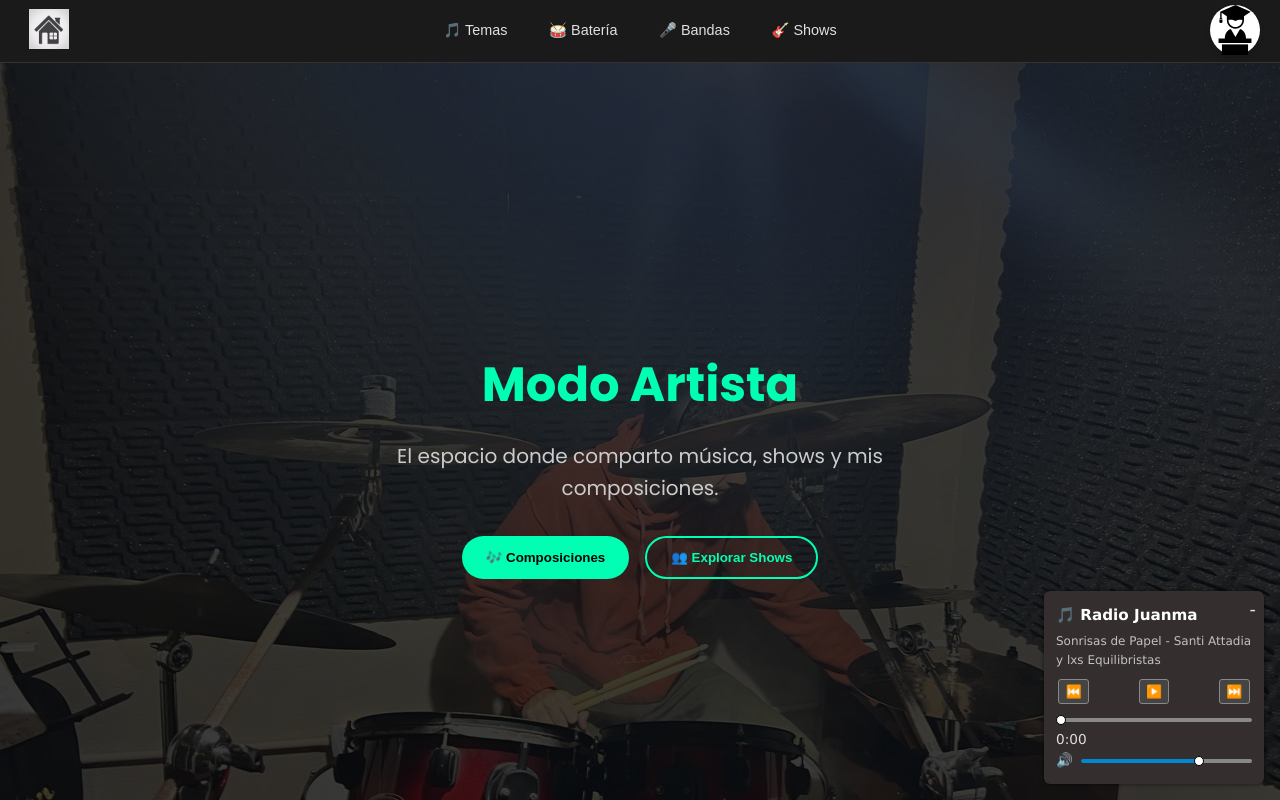
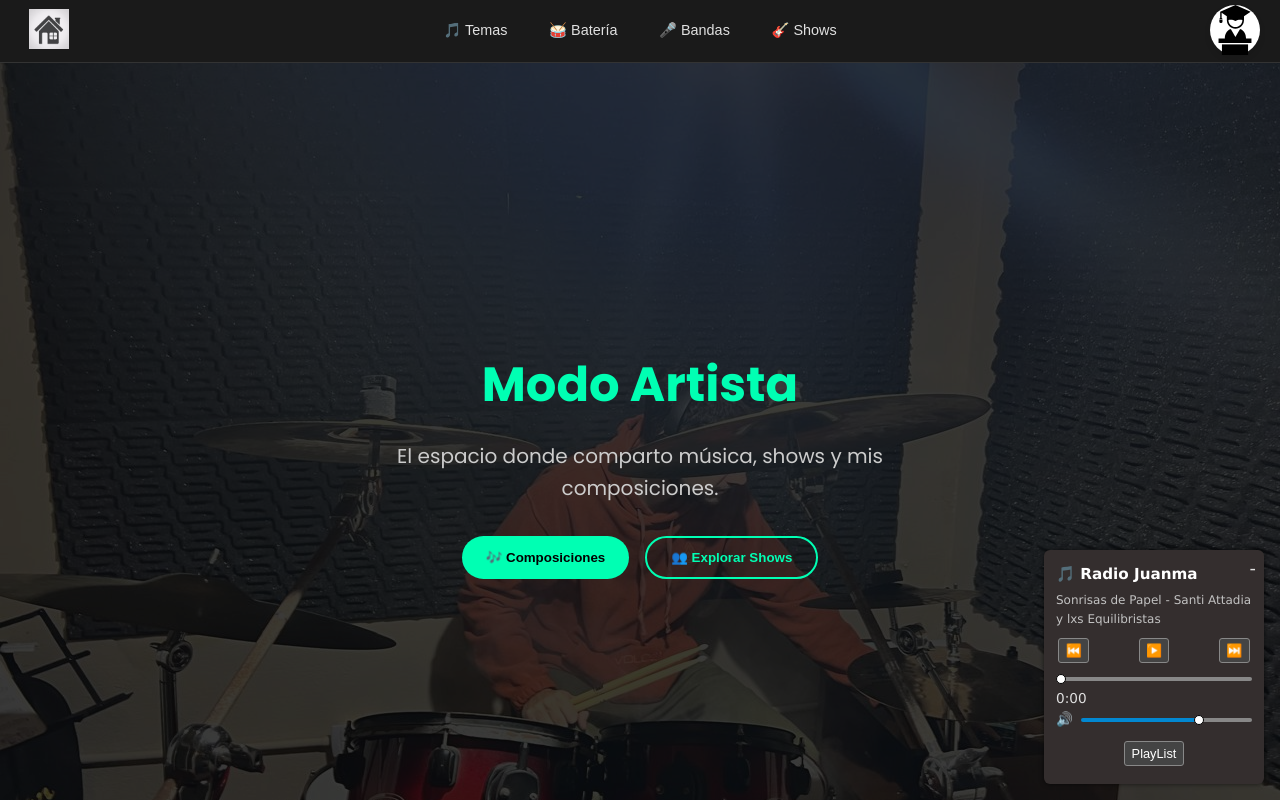
Before and after one commit to Ferk94/Portfolio-Juanma, a Next.js app: page / in a window 1280 px wide. Both pictures are taken after a click on the button 1235 px from the left and 30 px from the top of the page. Shown: the top 800 px of the page. Built offline with nearby package versions, Linux system fonts and the light colour scheme.

Commit message:
feat: se agregó lista de reproducción a la radio

```diff
--- a/src/app/components/artist/radioPlayer/RadioPlayer.module.css
+++ b/src/app/components/artist/radioPlayer/RadioPlayer.module.css
@@ -175,3 +175,46 @@
   border-radius: 2px;
   transition: background 0.3s ease;
 }
+
+.playlistToggle {
+  background: #444;
+  border: 1px solid #888;
+  border-radius: 3px;
+  color: #fff;
+  padding: 0.25rem 0.4rem;
+  font-size: 0.8rem;
+  cursor: pointer;
+  transition: background 0.2s;
+  margin: 0.6rem auto 0.4rem auto; /* centra y separa del contenido superior */
+  display: block;
+  width: fit-content;
+}
+
+.playlistToggle:hover {
+  background: #666;
+}
+
+.playlist {
+  margin-top: 0.5rem;
+  max-height: 150px;
+  overflow-y: auto;
+  border-top: 1px solid #555;
+  padding-top: 0.3rem;
+}
+
+.trackItem {
+  padding: 0.3rem 0;
+  cursor: pointer;
+  font-size: 0.75rem;
+  color: #ccc;
+  border-bottom: 1px solid #444;
+}
+
+.trackItem:hover {
+  color: #fff;
+}
+
+.activeTrack {
+  font-weight: bold;
+  color: #00c853;
+}
--- a/src/app/components/artist/radioPlayer/RadioPlayer.tsx
+++ b/src/app/components/artist/radioPlayer/RadioPlayer.tsx
@@ -25,6 +25,8 @@ export default function RadioPlayer() {
   const [currentTime, setCurrentTime] = useState(0);
   const [duration, setDuration] = useState(0);
   const [isMinimized, setIsMinimized] = useState(false);
+  const [showPlaylist, setShowPlaylist] = useState(false);
+
 
   const formatTime = (time: number) => {
     const minutes = Math.floor(time / 60);
@@ -89,6 +91,7 @@ export default function RadioPlayer() {
 
   const toggleMinimize = () => {
     setIsMinimized(!isMinimized);
+    setShowPlaylist(false);
   };
 
   const ifLargeWord = (title: string) => {
@@ -148,8 +151,31 @@ export default function RadioPlayer() {
                 }}
             />
           </div>
+          {/* Playlist toggle button */}
+          <button onClick={() => setShowPlaylist(!showPlaylist)} className={styles.playlistToggle}>
+            {showPlaylist ? 'Ocultar' : 'PlayList'}
+          </button>
+
         </>
       )}
+
+          {showPlaylist && (
+      <div className={styles.playlist}>
+        {playlist.map((track, index) => (
+          <div
+            key={index}
+            className={`${styles.trackItem} ${index === currentTrack ? styles.activeTrack : ''}`}
+            onClick={() => {
+              setCurrentTrack(index);
+              setIsPlaying(true);
+              setTimeout(() => audioRef.current?.play(), 0);
+            }}
+          >
+            {track.title}
+          </div>
+        ))}
+      </div>
+    )}
 
       {isMinimized && (
         <div className={styles.minimizedContent}>
```
